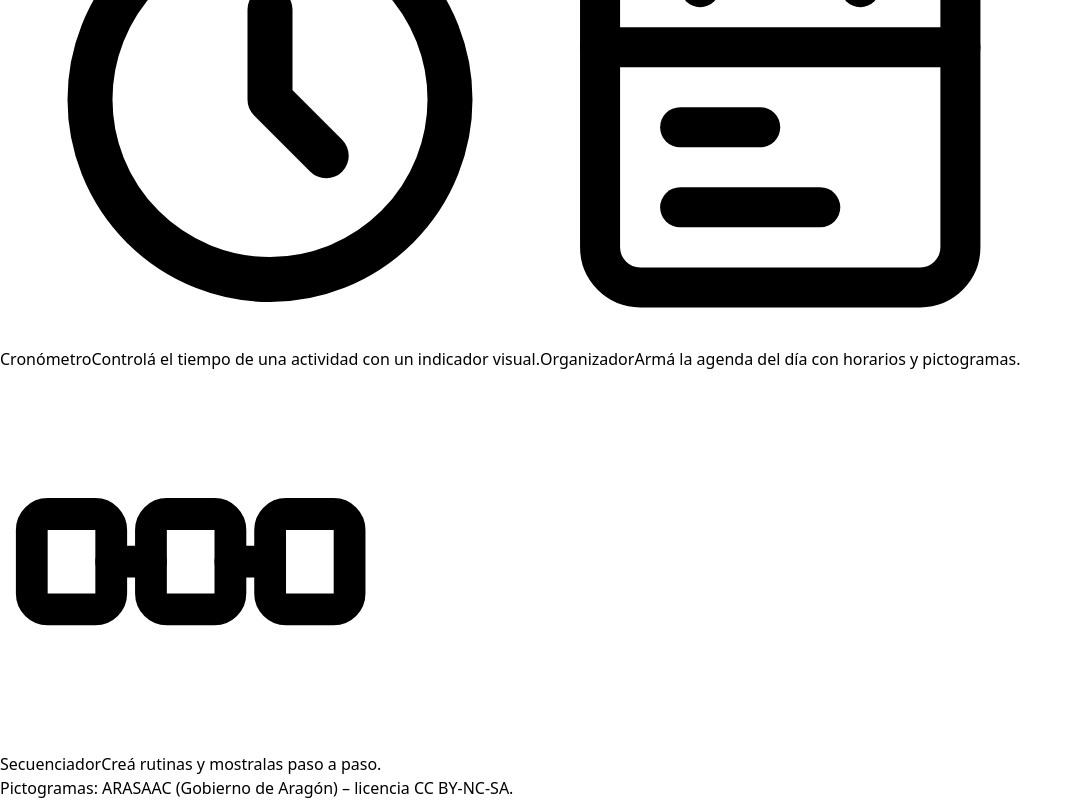
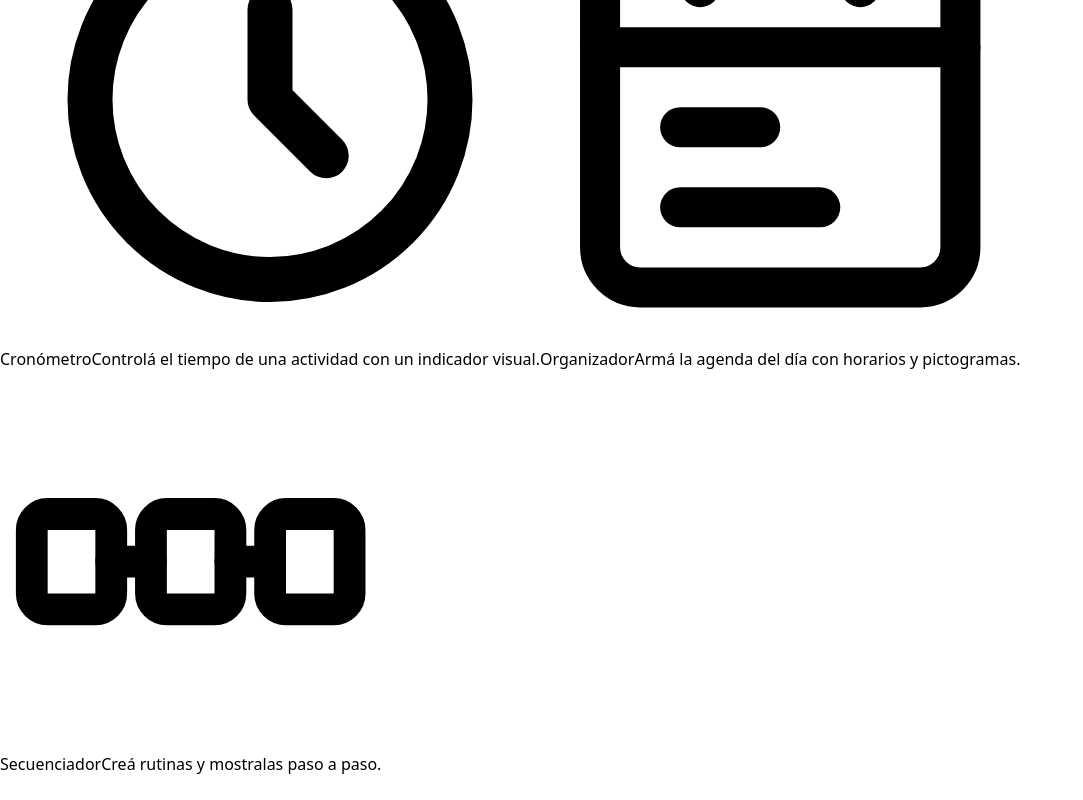
Before and after one commit to LYoshi02/saac-demo, a React (Vite) app: page / in a window 1280 px wide. Shown: the part 265-1065 px from the top of the page, without its empty margins (0-1083 px from the left). After the commit the page ends 1041 px from the top, so only its background shows below. Built offline with nearby package versions, Linux system fonts and the light colour scheme; the HTML template or start-up script is replaced by a standard one.

Commit message:
borrar footer arasaac

```diff
--- a/src/components/pictogram-picker/PictogramPicker.tsx
+++ b/src/components/pictogram-picker/PictogramPicker.tsx
@@ -222,7 +222,7 @@ export default function PictogramPicker({
           role="status"
           className="rounded-2xl border-2 border-amber-300 bg-amber-50 px-4 py-3 text-sm font-medium text-amber-900"
         >
-          Sin conexión con el servidor de ARASAAC. Mostrando pictogramas guardados en la biblioteca local.
+          Sin conexión con el servidor. Mostrando pictogramas guardados en la biblioteca local.
         </div>
       )}
 
@@ -345,23 +345,6 @@ export default function PictogramPicker({
           })}
         </div>
       )}
-
-      {/* Pie de atribución legal requerida por ARASAAC */}
-      <footer className="flex flex-wrap items-center justify-between gap-2 border-t border-slate-200 pt-3 text-xs text-slate-600">
-        <span>
-          Símbolos pictográficos de{" "}
-          <a
-            href="https://arasaac.org"
-            target="_blank"
-            rel="noreferrer"
-            className="font-semibold text-slate-800 underline"
-          >
-            ARASAAC
-          </a>{" "}
-          (Gobierno de Aragón) – Licencia CC BY-NC-SA.
-        </span>
-        <span>Mostrando {pictograms.length} pictogramas</span>
-      </footer>
     </section>
   );
 }
--- a/src/screens/home/HomeScreen.tsx
+++ b/src/screens/home/HomeScreen.tsx
@@ -23,21 +23,6 @@ export default function HomeScreen({ onSelect }: HomeScreenProps) {
           ))}
         </div>
       </main>
-
-      <footer className="border-t border-slate-200 bg-white">
-        <p className="mx-auto max-w-5xl px-6 py-4 text-sm text-slate-600">
-          Pictogramas:{" "}
-          <a
-            href="https://arasaac.org"
-            target="_blank"
-            rel="noreferrer"
-            className="font-medium text-slate-800 underline"
-          >
-            ARASAAC
-          </a>{" "}
-          (Gobierno de Aragón) – licencia CC BY-NC-SA.
-        </p>
-      </footer>
     </div>
   );
 }
```
